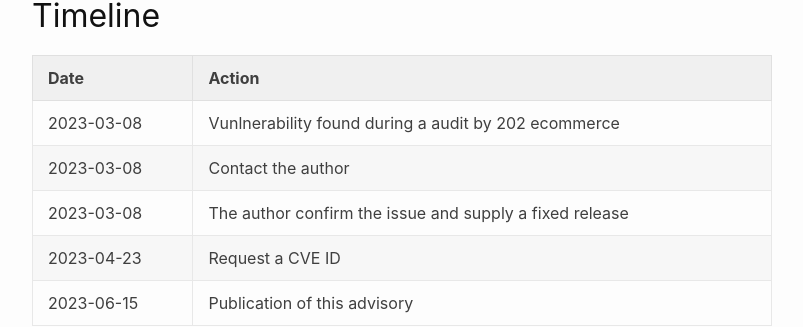
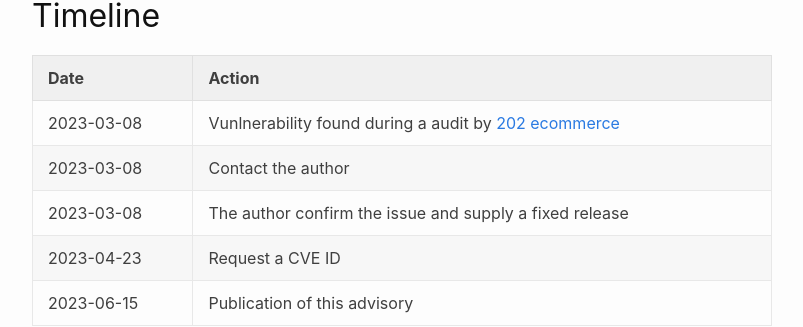
Before and after one commit to friends-of-presta/security-advisories, a Jekyll site: the page built from _posts/2023-06-15-ailinear.md, in a window 1280 px wide and 900 px high, scrolled down 2729 px. Shown: the part 215-542 px from the top of the window, without its empty margins (238-1041 px from the left). Built offline with Jekyll 4.4.1, drawn with Linux system fonts in a browser that asks for light colours; part of the change alters nothing that is shown.

```diff
--- a/_posts/2023-06-15-ailinear.md
+++ b/_posts/2023-06-15-ailinear.md
@@ -116,7 +116,7 @@ Up to 2.4.3, a sensitive SQL calls in file `includes/ajax.php` can be executed w
 
 | Date | Action |
 |--|--|
-| 2023-03-08 | Vunlnerability found during a audit by 202 ecommerce |
+| 2023-03-08 | Vunlnerability found during a audit by [202 ecommerce](https://www.202-ecommerce.com/) |
 | 2023-03-08 | Contact the author |
 | 2023-03-08 | The author confirm the issue and supply a fixed release |
 | 2023-04-23 | Request a CVE ID |
@@ -126,4 +126,4 @@ Up to 2.4.3, a sensitive SQL calls in file `includes/ajax.php` can be executed w
 ## Links
 
 * [Author product page](https://www.boutique.ai-dev.fr/en/custom-made/48-linear-meter-sells.html)
-* [National Vulnerability Database](https://cve.mitre.org/cgi-bin/cvename.cgi?name=CVE-2023-31672)
+* [National Vulnerability Database](https://nvd.nist.gov/vuln/detail/CVE-2023-31672)
```
